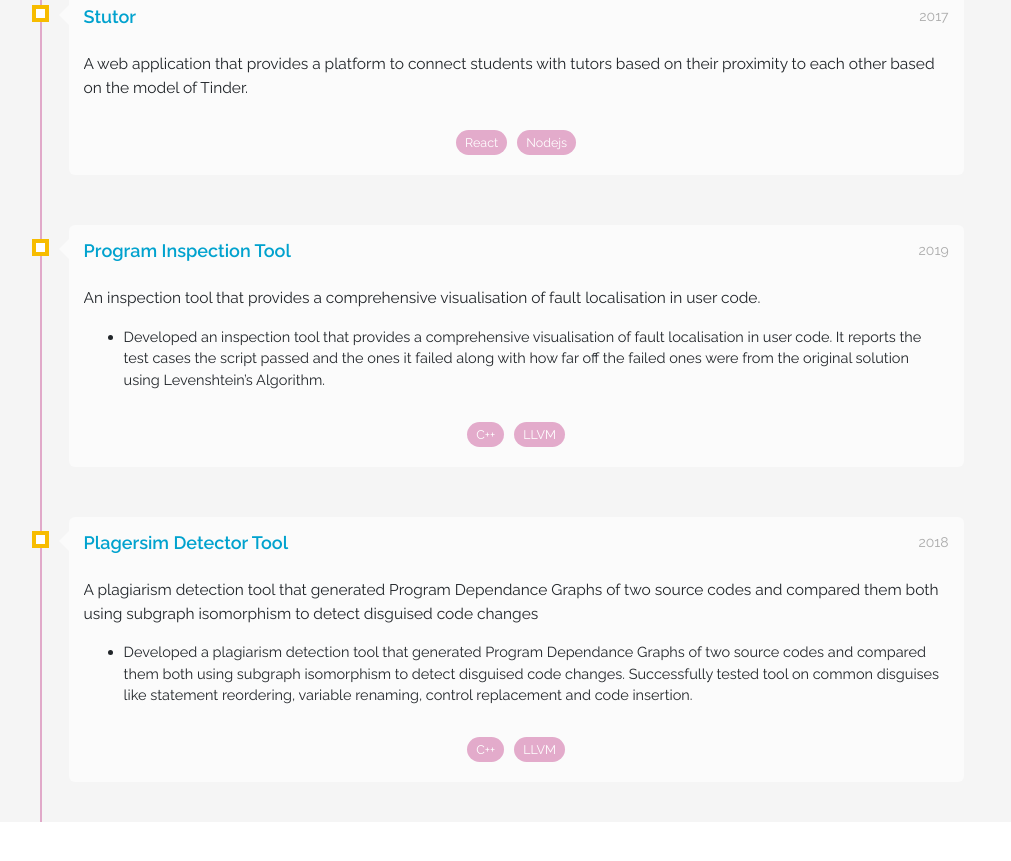
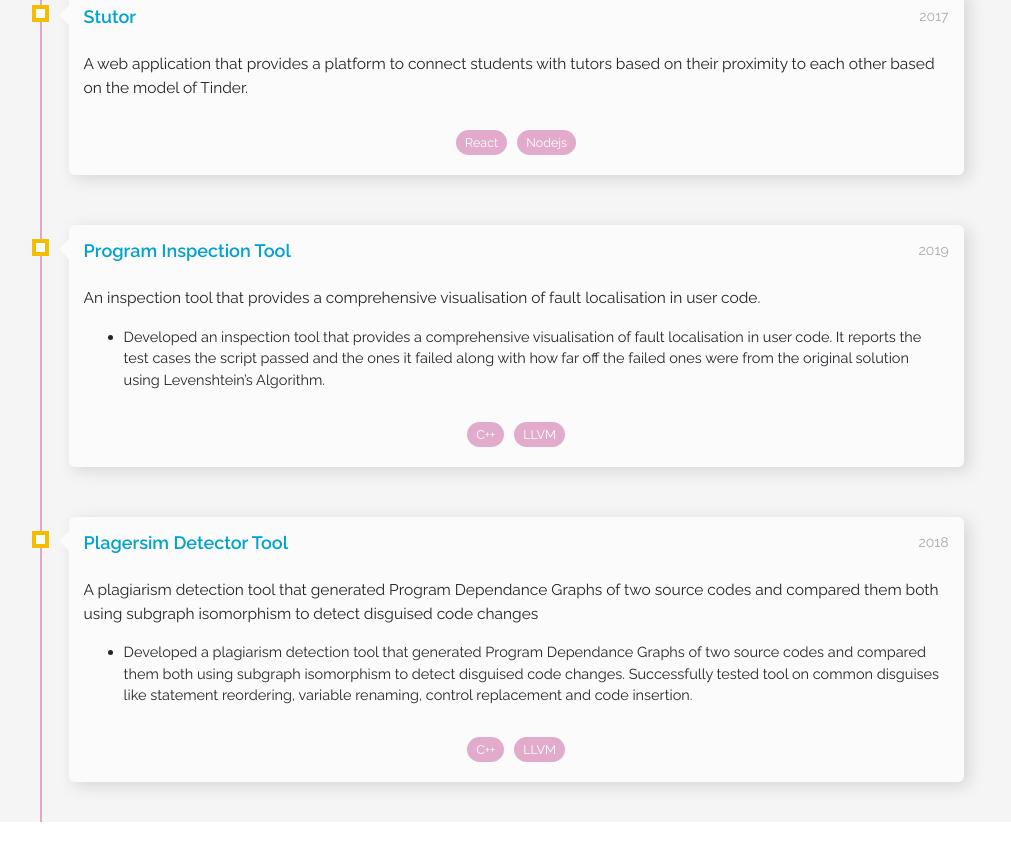
Before and after one commit to AbreezaSaleem/portfolio, a React (Create React App) app: page / in a window 1280 px wide. Shown: the part 3490-4351 px from the top of the page, without its empty margins (136-1147 px from the left). Built offline with nearby package versions, Linux system fonts and the light colour scheme.

Commit message:
box shadow

```diff
--- a/src/styles/sections/projects.scss
+++ b/src/styles/sections/projects.scss
@@ -16,10 +16,6 @@
 .projects-list.is-visible {
   max-height: 2000px; // !
   transition: max-height 1.5s ease-in;
-}
-
-.timeline-container {
-
 }
 
 /* The actual timeline (the vertical ruler) */
@@ -97,6 +93,7 @@
   border-radius: 6px;
   padding: 15px 15px 10px 15px;
   background-color: #fbfbfb;
+  box-shadow: 5px 4px 15px #88888647;
 }
 
 /* Media queries - Responsive timeline on screens less than 600px wide */
```
